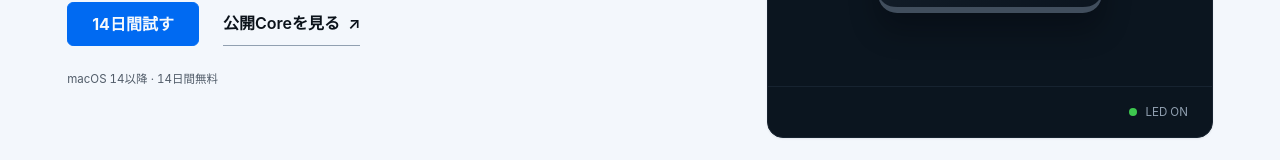
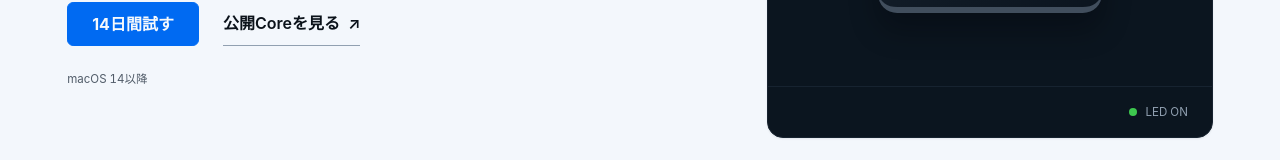
Before and after one commit to mumei/capswitch-website, a Next.js app: page / in a window 1280 px wide. Shown: the part 476-636 px from the top of the page. Built offline with nearby package versions, Linux system fonts and the light colour scheme.

Commit message:
Remove duplicated trial copy

```diff
--- a/app/page.tsx
+++ b/app/page.tsx
@@ -154,7 +154,7 @@ export default function Home() {
               公開Coreを見る <span aria-hidden="true">↗</span>
             </a>
           </div>
-          <p className="requirements">macOS 14以降 · 14日間無料</p>
+          <p className="requirements">macOS 14以降</p>
         </div>
         <CapswitchDemo />
       </section>
```
Also changed, not shown: 1 other file (tests, documents, lock files or other folders).
